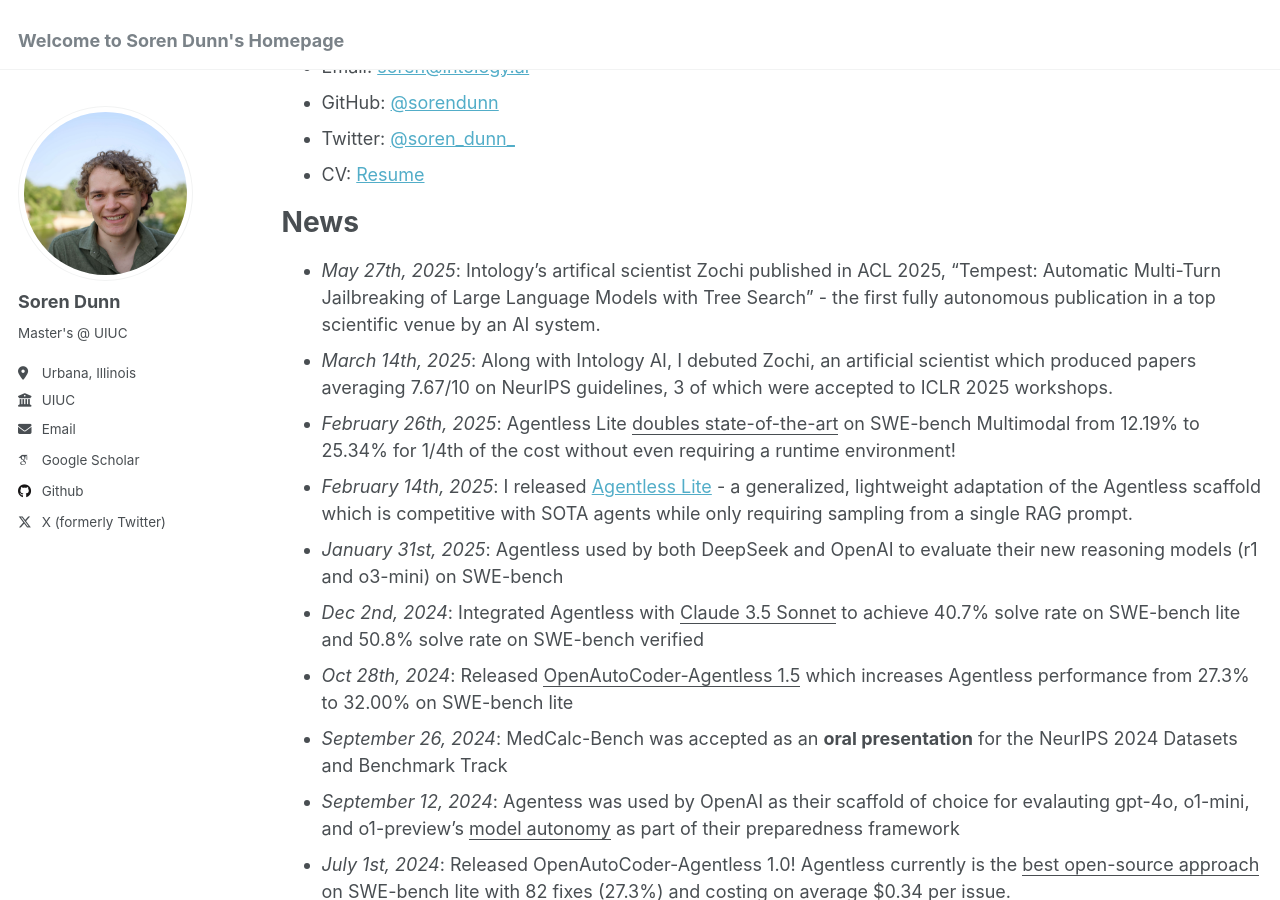
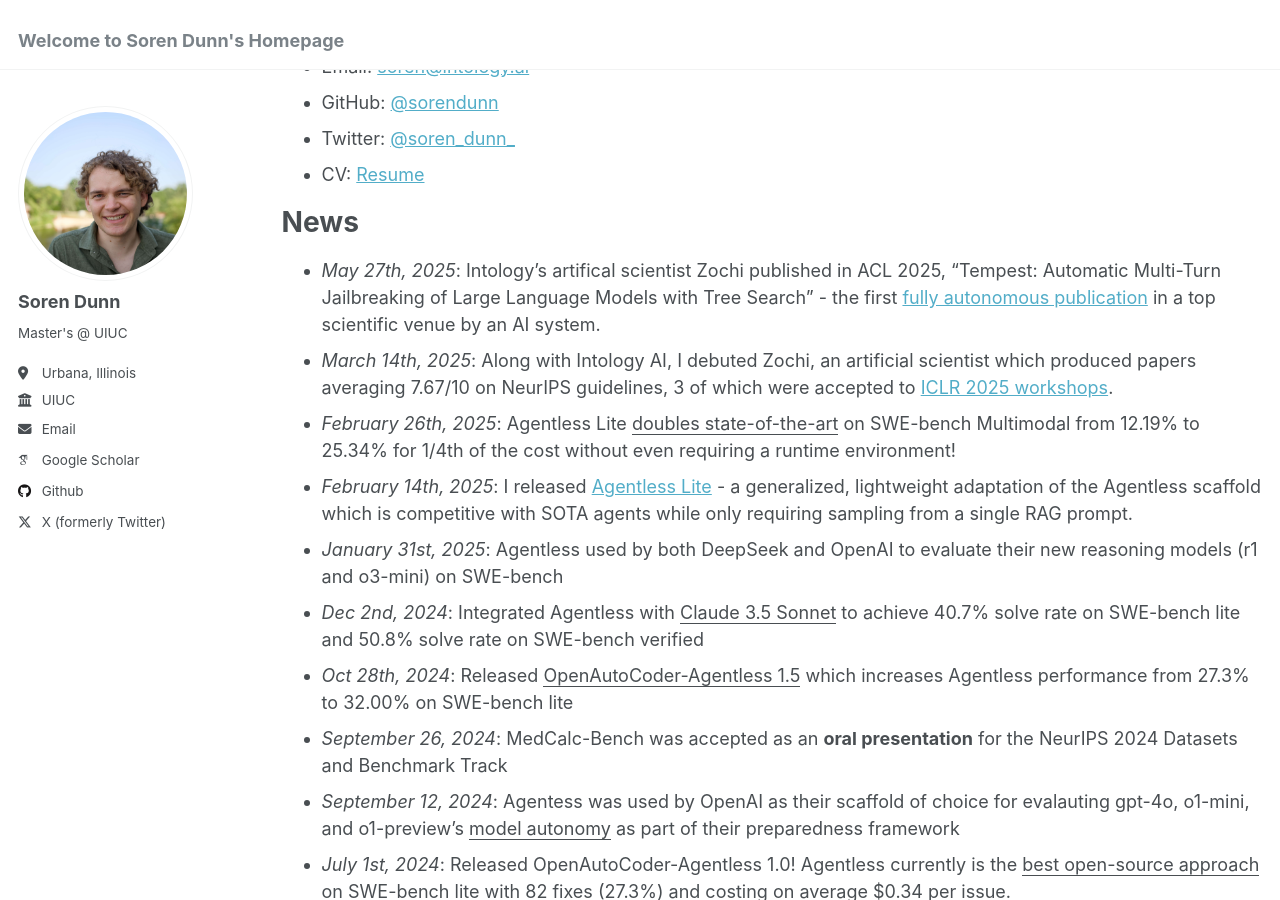
Before and after one commit to sorendunn/sorendunn.github.io, a Jekyll site: the page built from _pages/about.md, in a window 1280 px wide and 900 px high, scrolled down 332 px. Built offline with Jekyll 4.4.1, drawn with Linux system fonts in a browser that asks for light colours; some web fonts are replaced; part of the change alters nothing that is shown.

Commit message:
add links

```diff
--- a/_pages/about.md
+++ b/_pages/about.md
@@ -22,8 +22,8 @@ Contact
 
 News
 =====
-- *May 27th, 2025*: Intology's artifical scientist Zochi published in ACL 2025, “Tempest: Automatic Multi-Turn Jailbreaking of Large Language Models with Tree Search” - the first fully autonomous publication in a top scientific venue by an AI system.
-- *March 14th, 2025*: Along with Intology AI, I debuted Zochi, an artificial scientist which produced papers averaging 7.67/10 on NeurIPS guidelines, 3 of which were accepted to ICLR 2025 workshops.
+- *May 27th, 2025*: Intology's artifical scientist Zochi published in ACL 2025, “Tempest: Automatic Multi-Turn Jailbreaking of Large Language Models with Tree Search” - the first [fully autonomous publication](https://www.intology.ai/blog/zochi-acl) in a top scientific venue by an AI system.
+- *March 14th, 2025*: Along with Intology AI, I debuted Zochi, an artificial scientist which produced papers averaging 7.67/10 on NeurIPS guidelines, 3 of which were accepted to [ICLR 2025 workshops](https://www.intology.ai/blog/zochi-tech-report).
 - *February 26th, 2025*: Agentless Lite <ins>doubles state-of-the-art</ins> on SWE-bench Multimodal from 12.19% to 25.34% for 1/4th of the cost without even requiring a runtime environment!
 - *February 14th, 2025*: I released [Agentless Lite](https://github.com/sorendunn/Agentless-Lite) - a generalized, lightweight adaptation of the Agentless scaffold which is competitive with SOTA agents while only requiring sampling from a single RAG prompt.
 - *January 31st, 2025*: Agentless used by both DeepSeek and OpenAI to evaluate their new reasoning models (r1 and o3-mini) on SWE-bench
```
